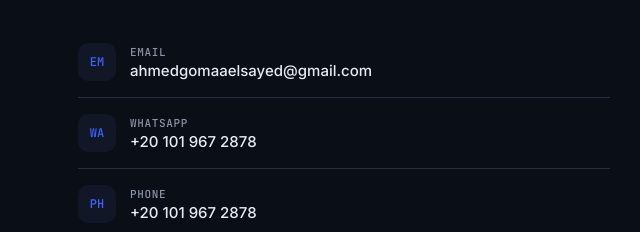
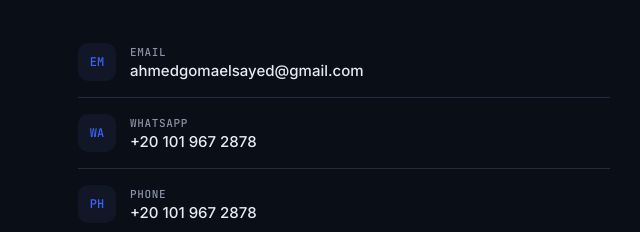
Before and after one commit to Ahmed1870/ahmed-gomaa-portfolio, a plain HTML site: page index.html in a window 1280 px wide. Shown: the part 4469-4701 px from the top of the page, 0-640 px from the left. Drawn offline with Linux system fonts and the light colour scheme.

Commit message:
Update email address in contact section

```diff
--- a/index.html
+++ b/index.html
@@ -549,9 +549,9 @@
           <h2 data-i18n="contact.title">Let's discuss your data needs.</h2>
         </div>
         <div class="contact-list">
-          <a href="mailto:ahmedgomaaelsayed@gmail.com">
+          <a href="mailto:ahmedgomaelsayed@gmail.com">
             <div class="ic">EM</div>
-            <div><span class="cl-label" data-i18n="contact.email">Email</span>ahmedgomaaelsayed@gmail.com</div>
+            <div><span class="cl-label" data-i18n="contact.email">Email</span>ahmedgomaelsayed@gmail.com</div>
           </a>
           <a href="https://wa.me/201019672878" target="_blank" rel="noopener">
             <div class="ic">WA</div>
```
